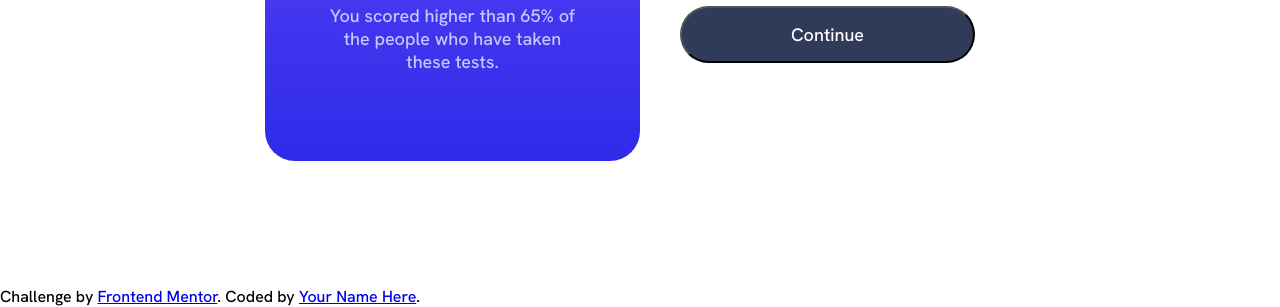
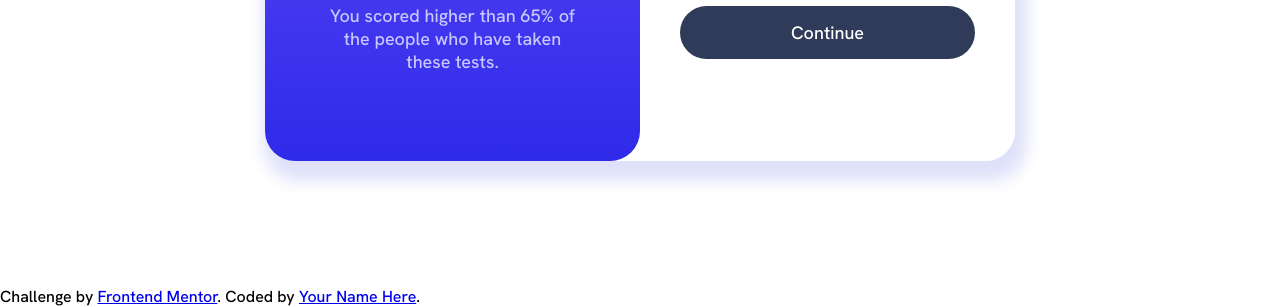
Before and after one commit to WagSnt/results-summary-component-main, a plain HTML site: page index.html in a window 1280 px wide. Shown: the part 514-821 px from the top of the page. Drawn offline with Linux system fonts and the light colour scheme.

Commit message:
Finalizando a versão de desktop

```diff
--- a/style.css
+++ b/style.css
@@ -20,6 +20,8 @@
   height: 550px;
   width: 750px;
   min-width: 375px;
+  border-radius: 30px;
+  box-shadow: 5px 13px 16px 7px hsla(234, 85%, 45%, 0.136);
 }
 
 .your-results {
@@ -80,6 +82,7 @@
   background-color: white;
   height: 100%;
   width: 50%;
+  border-radius: 0px 30px 30px 0px;
 }
 
 .summary-content {
@@ -151,6 +154,11 @@
   width: 100%;
   margin-top: 30px;
   padding: 15px;
+  border: none;
   border-radius: 30px;
   cursor: pointer;
 }
+
+.btn-continue:hover {
+  background-image: linear-gradient(hsl(252, 100%, 67%), hsl(241, 81%, 54%));
+}
```
